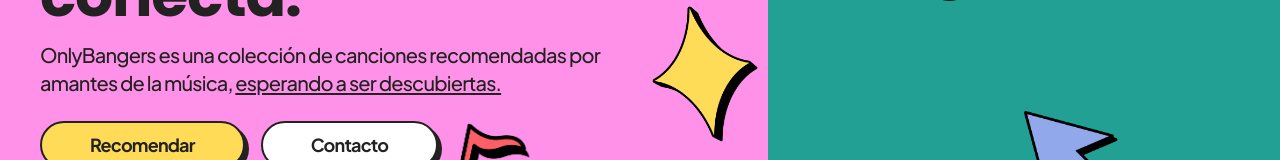
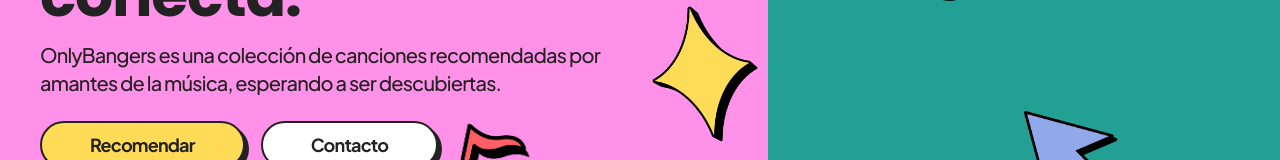
Before and after one commit to matibe95/onlybangers, a React (Vite) app: page / in a window 1280 px wide. Shown: the part 328-488 px from the top of the page. Built offline with nearby package versions, Linux system fonts and the light colour scheme; no server answers.

Commit message:
Actualizar contacto link Home.jsx

```diff
--- a/src/pages/Home.jsx
+++ b/src/pages/Home.jsx
@@ -20,13 +20,13 @@
         <section className="primary-container bg-c-primary py-12 px-10 h-[500px] flex items-center justify-center">
           <div className="main-container-container z-50">
             <h1 className="text-3xl primary-header md:text-5xl xl:text-6xl font-bold">En busqueda de la <br /> armonía que nos conecta.</h1>
-            <p className="text text-base text-pretty xl:text-xl font-medium ">OnlyBangers es una colección de canciones recomendadas por <br /> amantes de la música, <span className="underline underline-offset-[2px]">esperando a ser descubiertas.</span></p>
+            <p className="text text-base text-pretty xl:text-xl font-medium ">OnlyBangers es una colección de canciones recomendadas por <br /> amantes de la música, <span className="">esperando a ser descubiertas.</span></p>
             <div className="cta-buttons-container gap-4 py-2 text-lg">
               {/* <input onChange={(e) => setSongLink(e.target.value)} type="text" placeholder="Link de la canción" className="cta-button rounded-full text-center custom-container px-5 py-2 font-medium bg-white outline-none placeholder:italic w-full" /> */}
               <Link to={'/recomendar'} className="cta-button flex items-center gap-2 rounded-full text-center justify-center custom-container px-12 py-2 font-bold bg-c-yellow">
                 Recomendar
               </Link>
-              <a target="_blank" href="https://www.instagram.com/onlybangers_music/" className="cta-button flex items-center gap-2 rounded-full text-center justify-center custom-container px-12 py-2 font-bold bg-white">
+              <a target="_blank" href="https://www.instagram.com/onlybangers.app/" className="cta-button flex items-center gap-2 rounded-full text-center justify-center custom-container px-12 py-2 font-bold bg-white">
                 Contacto
               </a>
             </div>
```
